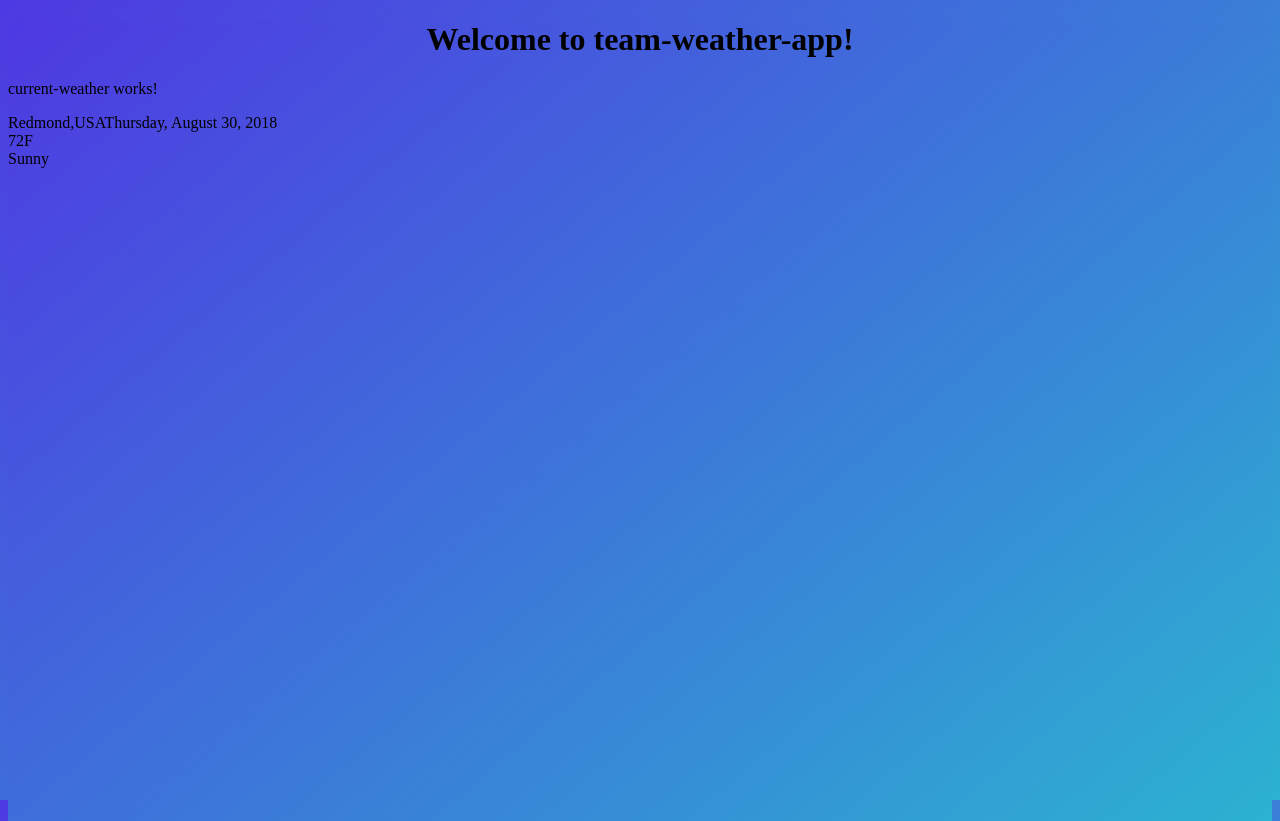
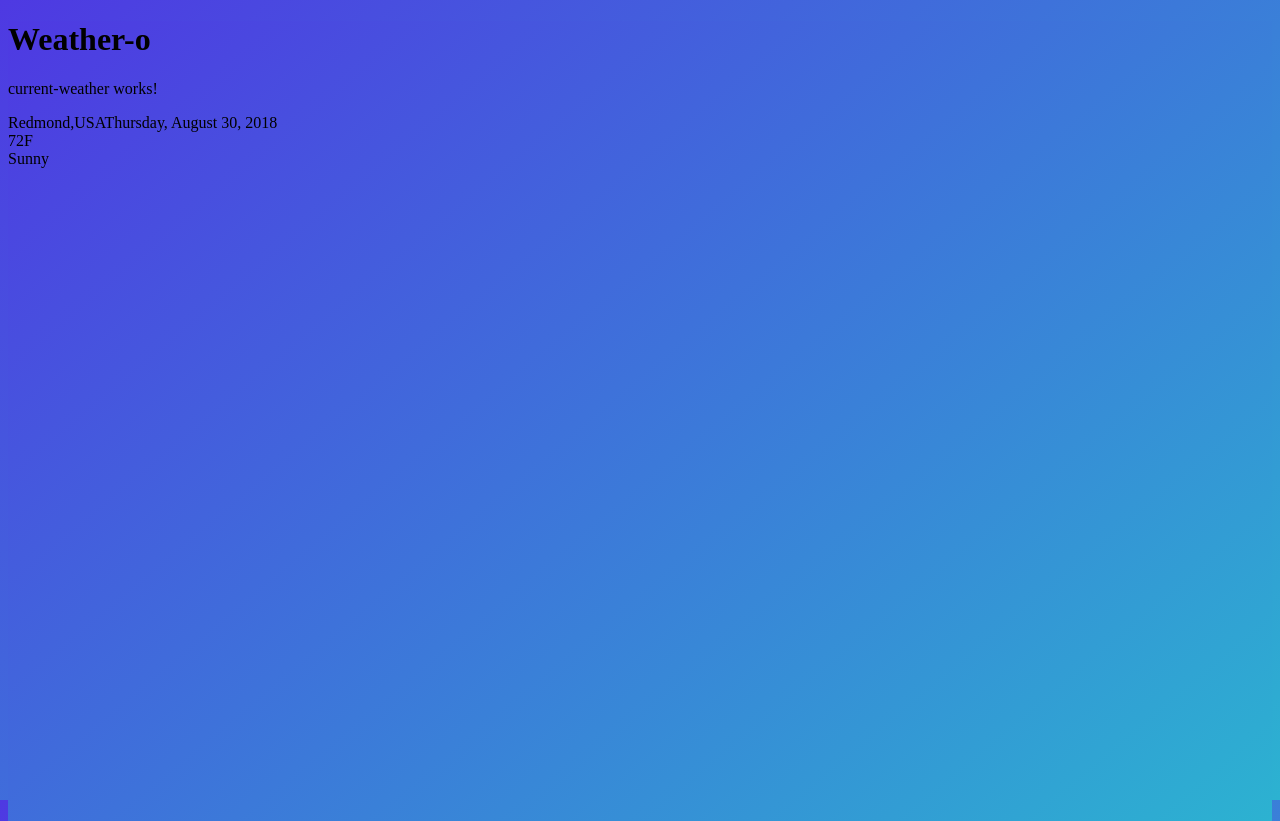
Before and after one commit to partiallymisplaced/team-weather-app, an Angular app: page / in a window 1280 px wide. Built offline with nearby package versions, Linux system fonts and the light colour scheme.

Commit message:
Updates app title

```diff
--- a/src/app/app.component.html
+++ b/src/app/app.component.html
@@ -1,7 +1,7 @@
 <!--The content below is only a placeholder and can be replaced.-->
-<div style="text-align:center">
+<div>
   <h1>
-    Welcome to {{ title }}!
+    {{ title }}
   </h1>
 </div>
 <div>
--- a/src/app/app.component.ts
+++ b/src/app/app.component.ts
@@ -6,5 +6,5 @@ import { Component } from '@angular/core';
   styleUrls: ['./app.component.css']
 })
 export class AppComponent {
-  title = 'team-weather-app';
+  title = 'Weather-o';
 }
```
